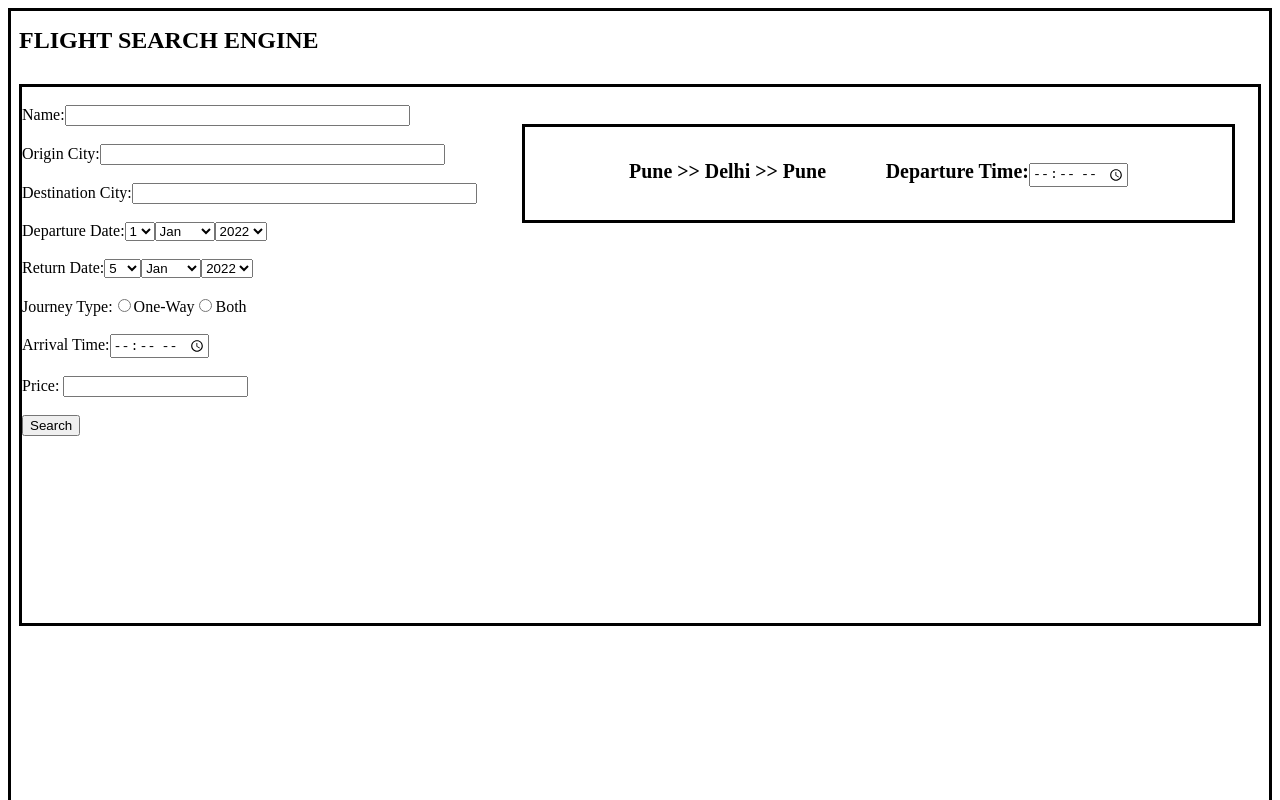
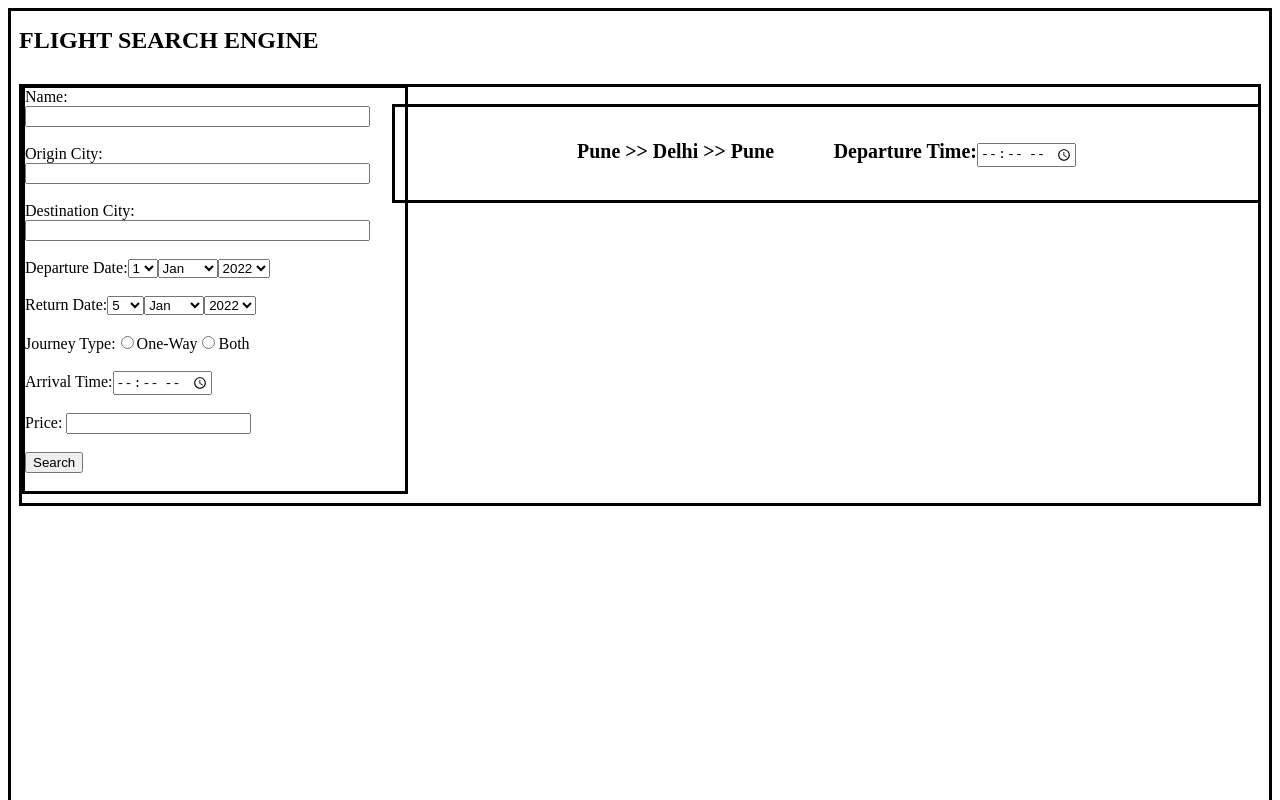
Before and after one commit to RishavBir/TrushCheckerAssignment, a React (Create React App) app: page / in a window 1280 px wide. Shown: the top 800 px of the page. Built offline with nearby package versions, Linux system fonts and the light colour scheme.

Commit message:
some css added

```diff
--- a/src/App.css
+++ b/src/App.css
@@ -17,6 +17,14 @@
     margin-bottom: 350px;
   }
 
+  .inside_formBorder{
+    border-style: solid;
+    border-bottom-width:solid;
+    padding: auto;
+    margin-top: -20px;
+    margin-right:850px
+  }
+
   .page_border{
     border-style: solid;
     border-bottom-width: solid;
@@ -28,11 +36,11 @@
     border-bottom-width:solid;
     text-align:center;
     font-size: 1.5rem;
-    margin-left:500px;
-    margin-top:-330px;
-    margin-right:23px
+    margin-left:370px;
+    margin-top:-390px;
+    margin-right:-3px
   }
 
   .style2{
-    margin-bottom:400px;
+    margin-bottom:300px;
   }
--- a/src/App.js
+++ b/src/App.js
@@ -10,6 +10,7 @@ const App =()=>{
             <h1 className="heading_style">Flight Search Engine</h1>
             <form>
             < div className="form_border"><br/>
+            <div className="inside_formBorder">
                 Name:<input type="text" size="40" /><br /><br/>
                 Origin City:<input type="text" size="40" /><br /><br />
                 Destination City:<input type="text" size="40" /><br /><br />
@@ -57,6 +58,7 @@ const App =()=>{
                 Arrival Time:<input type = "time"/><br/><br/>
                 Price: <input type = "text"/><br/><br />
                 <input type="Button" value="Search" /><br/><br/>
+                </div>
                 <div className="style2">
                 <div className="inside_style">
                     <h5>Pune >> Delhi >> Pune &nbsp; &nbsp; &nbsp; &nbsp;&nbsp;&nbsp;&nbsp; Departure Time:<input type = "time"/></h5>
```
